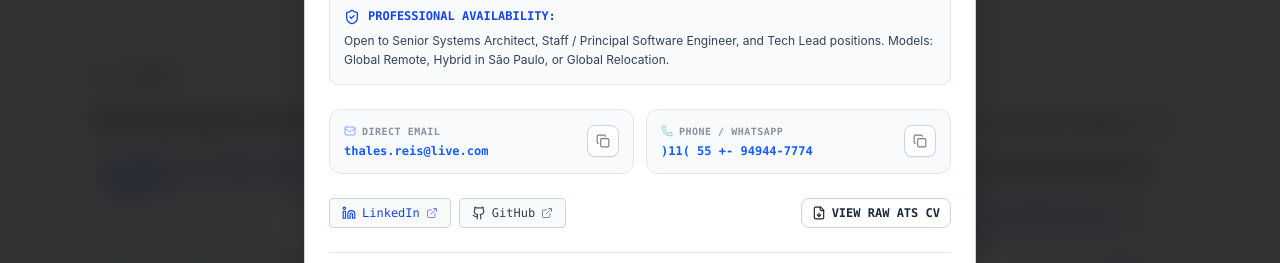
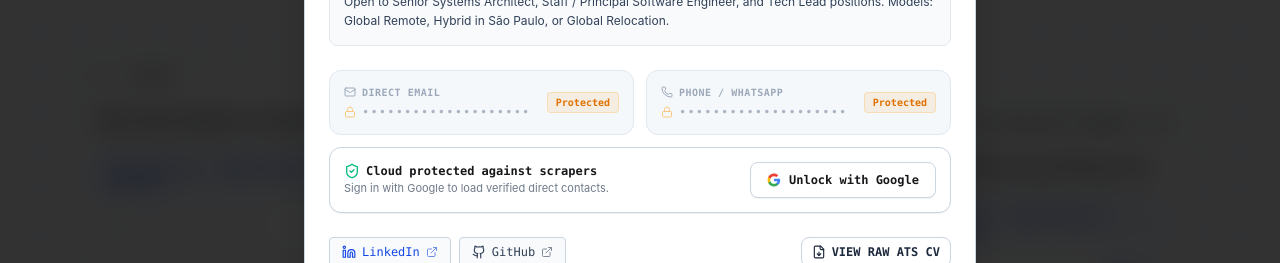
Before and after one commit to thaleseverardo/thales-everardo-cv, a React (Vite) app: page / in a window 1280 px wide. Both pictures are taken after a click on the button "HANDSHAKE". Shown: the part 213-476 px from the top of the page. Built offline with nearby package versions, Linux system fonts and the light colour scheme; no server answers.

Commit message:
feat: enhance contact protection and authentication features, integrating Firestore for secure data retrieval

```diff
--- a/src/components/molecules/AuthContactGate.tsx
+++ b/src/components/molecules/AuthContactGate.tsx
@@ -1,7 +1,7 @@
 import React, { useState } from 'react';
-import { Copy, Check, Mail, Phone } from 'lucide-react';
+import { Copy, Check, Mail, Phone, Lock, ShieldCheck, LogOut } from 'lucide-react';
+import { useAuth } from '../../hooks/useAuth';
 import { AppLanguage, AppTheme } from '../../types';
-import { PROFILE_DATA } from '../../data/curriculumData';
 
 interface AuthContactGateProps {
   language: AppLanguage;
@@ -9,26 +9,114 @@ interface AuthContactGateProps {
 }
 
 export const AuthContactGate: React.FC<AuthContactGateProps> = ({ language, theme }) => {
+  const { isAuthenticated, user, contact, signInWithGoogle, signOut } = useAuth();
   const [copiedField, setCopiedField] = useState<'email' | 'phone' | null>(null);
 
-  const email = PROFILE_DATA?.email || 'thales.everardo@gmail.com';
-  const phone = PROFILE_DATA?.phone || '+55 (11) 94944-7774';
+  const isPT = language === 'PT';
+  const email = contact?.email || '';
+  const phone = contact?.phone || '';
 
   const handleCopy = (text: string, field: 'email' | 'phone') => {
+    if (!text) return;
     navigator.clipboard.writeText(text);
     setCopiedField(field);
     setTimeout(() => setCopiedField(null), 2000);
   };
 
-  const isPT = language === 'PT';
+  if (!isAuthenticated) {
+    return (
+      <div data-nosnippet="true" className="space-y-3 select-none">
+        <div className="grid grid-cols-1 sm:grid-cols-2 gap-3">
+          <div
+            className={`p-3.5 rounded-xl border flex items-center justify-between ${
+              theme === 'dark'
+                ? 'bg-zinc-900/40 border-zinc-800/80 text-zinc-400'
+                : 'bg-slate-100/70 border-slate-200 text-slate-500'
+            }`}
+          >
+            <div className="min-w-0">
+              <div className="text-[10px] font-mono uppercase font-bold tracking-wider flex items-center gap-1.5 opacity-60">
+                <Mail className="w-3 h-3" />
+                <span>{isPT ? 'E-mail Direto' : 'Direct Email'}</span>
+              </div>
+              <div className="text-xs font-mono tracking-widest mt-1 opacity-50 flex items-center gap-1.5">
+                <Lock className="w-3 h-3 text-amber-500 shrink-0" />
+                <span>••••••••••••••••••••</span>
+              </div>
+            </div>
+            <span className="text-[10px] font-mono px-2 py-0.5 rounded bg-amber-500/10 text-amber-600 dark:text-amber-400 border border-amber-500/20 font-bold shrink-0">
+              {isPT ? 'Protegido' : 'Protected'}
+            </span>
+          </div>
+
+          <div
+            className={`p-3.5 rounded-xl border flex items-center justify-between ${
+              theme === 'dark'
+                ? 'bg-zinc-900/40 border-zinc-800/80 text-zinc-400'
+                : 'bg-slate-100/70 border-slate-200 text-slate-500'
+            }`}
+          >
+            <div className="min-w-0">
+              <div className="text-[10px] font-mono uppercase font-bold tracking-wider flex items-center gap-1.5 opacity-60">
+                <Phone className="w-3 h-3" />
+                <span>{isPT ? 'Telefone / WhatsApp' : 'Phone / WhatsApp'}</span>
+              </div>
+              <div className="text-xs font-mono tracking-widest mt-1 opacity-50 flex items-center gap-1.5">
+                <Lock className="w-3 h-3 text-amber-500 shrink-0" />
+                <span>••••••••••••••••••••</span>
+              </div>
+            </div>
+            <span className="text-[10px] font-mono px-2 py-0.5 rounded bg-amber-500/10 text-amber-600 dark:text-amber-400 border border-amber-500/20 font-bold shrink-0">
+              {isPT ? 'Protegido' : 'Protected'}
+            </span>
+          </div>
+        </div>
+
+        <div
+          className={`p-3.5 rounded-xl border flex flex-col sm:flex-row sm:items-center justify-between gap-3 ${
+            theme === 'dark'
+              ? 'bg-zinc-900/60 border-zinc-800 text-zinc-300'
+              : 'bg-white border-slate-300 text-slate-700 shadow-2xs'
+          }`}
+        >
+          <div className="space-y-0.5 text-xs">
+            <div className="font-mono font-bold flex items-center gap-1.5 text-zinc-900 dark:text-zinc-100">
+              <ShieldCheck className="w-4 h-4 text-emerald-500" />
+              <span>{isPT ? 'Proteção em nuvem contra robôs e spammers' : 'Cloud protected against scrapers'}</span>
+            </div>
+            <p className="text-[11px] opacity-70 font-sans">
+              {isPT
+                ? 'Autentique-se com Google para carregar os contatos diretos.'
+                : 'Sign in with Google to load verified direct contacts.'}
+            </p>
+          </div>
+
+          <button
+            type="button"
+            onClick={() => signInWithGoogle()}
+            className="h-9 px-4 rounded-lg text-xs font-mono font-bold bg-white text-zinc-900 hover:bg-slate-100 border border-slate-300 dark:bg-zinc-100 dark:text-zinc-900 dark:hover:bg-white shadow-2xs transition-colors shrink-0 flex items-center justify-center gap-2 cursor-pointer"
+          >
+            <svg className="w-3.5 h-3.5" viewBox="0 0 24 24">
+              <path fill="#4285F4" d="M22.56 12.25c0-.78-.07-1.53-.2-2.25H12v4.26h5.92c-.26 1.37-1.04 2.53-2.21 3.31v2.77h3.57c2.08-1.92 3.28-4.74 3.28-8.09z" />
+              <path fill="#34A853" d="M12 23c2.97 0 5.46-.98 7.28-2.66l-3.57-2.77c-.98.66-2.23 1.06-3.71 1.06-2.86 0-5.29-1.93-6.16-4.53H2.18v2.84C3.99 20.53 7.7 23 12 23z" />
+              <path fill="#FBBC05" d="M5.84 14.09c-.22-.66-.35-1.36-.35-2.09s.13-1.43.35-2.09V7.06H2.18C1.43 8.55 1 10.22 1 12s.43 3.45 1.18 4.94l2.85-2.22.81-.63z" />
+              <path fill="#EA4335" d="M12 5.38c1.62 0 3.06.56 4.21 1.64l3.15-3.15C17.45 2.09 14.97 1 12 1 7.7 1 3.99 3.47 2.18 7.06l3.66 2.84c.87-2.6 3.3-4.52 6.16-4.52z" />
+            </svg>
+            <span>{isPT ? 'Liberar com Google' : 'Unlock with Google'}</span>
+          </button>
+        </div>
+      </div>
+    );
+  }
 
   return (
+    <div data-nosnippet="true" className="space-y-2">
       <div className="grid grid-cols-1 sm:grid-cols-2 gap-3">
-      {/* E-MAIL DIRETO */}
+        {/* E-MAIL CARREGADO DA NUVEM */}
         <div
           className={`p-3.5 rounded-xl border flex items-center justify-between transition-colors ${
             theme === 'dark'
-            ? 'bg-zinc-900/50 border-zinc-800 text-zinc-200'
+              ? 'bg-zinc-900/60 border-zinc-800 text-zinc-200'
               : 'bg-slate-50 border-slate-200 text-slate-800'
           }`}
         >
@@ -41,13 +129,13 @@ export const AuthContactGate: React.FC<AuthContactGateProps> = ({ language, them
               href={`mailto:${email}`}
               className="text-xs font-mono font-semibold truncate block text-blue-600 dark:text-cyan-400 mt-1 hover:underline select-all"
             >
-            {email}
+              {email || 'Carregando...'}
             </a>
           </div>
           <button
             type="button"
             onClick={() => handleCopy(email, 'email')}
-          className={`p-2 rounded-lg border transition-colors shrink-0 ${
+            className={`p-2 rounded-lg border transition-colors shrink-0 cursor-pointer ${
               theme === 'dark'
                 ? 'bg-zinc-800 hover:bg-zinc-700 border-zinc-700 text-zinc-200'
                 : 'bg-white hover:bg-slate-100 border-slate-300 text-slate-800 shadow-2xs'
@@ -62,11 +150,11 @@ export const AuthContactGate: React.FC<AuthContactGateProps> = ({ language, them
           </button>
         </div>
 
-      {/* TELEFONE / WHATSAPP */}
+        {/* TELEFONE CARREGADO DA NUVEM */}
         <div
           className={`p-3.5 rounded-xl border flex items-center justify-between transition-colors ${
             theme === 'dark'
-            ? 'bg-zinc-900/50 border-zinc-800 text-zinc-200'
+              ? 'bg-zinc-900/60 border-zinc-800 text-zinc-200'
               : 'bg-slate-50 border-slate-200 text-slate-800'
           }`}
         >
@@ -76,18 +164,18 @@ export const AuthContactGate: React.FC<AuthContactGateProps> = ({ language, them
               <span>{isPT ? 'Telefone / WhatsApp' : 'Phone / WhatsApp'}</span>
             </div>
             <a
-            href="https://wa.me/5511949447774"
+              href={`https://wa.me/${phone.replace(/[^0-9]/g, '')}`}
               target="_blank"
               rel="noopener noreferrer"
               className="text-xs font-mono font-semibold truncate block text-blue-600 dark:text-cyan-400 mt-1 hover:underline select-all"
             >
-            {phone}
+              {phone || 'Carregando...'}
             </a>
           </div>
           <button
             type="button"
             onClick={() => handleCopy(phone, 'phone')}
-          className={`p-2 rounded-lg border transition-colors shrink-0 ${
+            className={`p-2 rounded-lg border transition-colors shrink-0 cursor-pointer ${
               theme === 'dark'
                 ? 'bg-zinc-800 hover:bg-zinc-700 border-zinc-700 text-zinc-200'
                 : 'bg-white hover:bg-slate-100 border-slate-300 text-slate-800 shadow-2xs'
@@ -102,5 +190,20 @@ export const AuthContactGate: React.FC<AuthContactGateProps> = ({ language, them
           </button>
         </div>
       </div>
+
+      <div className="flex items-center justify-between px-1 text-[11px] font-mono opacity-60 pt-1">
+        <span className="truncate">
+          {isPT ? 'Conectado como' : 'Verified as'} {user?.displayName || user?.email || 'Recruiter'}
+        </span>
+        <button
+          type="button"
+          onClick={() => signOut()}
+          className="hover:underline text-rose-500 flex items-center gap-1 shrink-0 ml-2 cursor-pointer"
+        >
+          <LogOut className="w-3 h-3" />
+          <span>{isPT ? 'Sair' : 'Sign out'}</span>
+        </button>
+      </div>
+    </div>
   );
 };
--- a/src/components/organisms/CLIOverlay.tsx
+++ b/src/components/organisms/CLIOverlay.tsx
@@ -181,7 +181,7 @@ export const CLIOverlay: React.FC<CLIOverlayProps> = ({
         onOpenContact();
         outputNode = (
           <div className="text-emerald-400 font-mono text-xs">
-            ⚡ Handshake modal initialized: Email {PROFILE_DATA.email} | Phone {PROFILE_DATA.phone}
+            ⚡ Handshake modal initialized: Contatos protegidos contra indexadores. Autentique-se no modal para visualizar.
           </div>
         );
         break;
--- a/src/components/organisms/HandshakeModal.tsx
+++ b/src/components/organisms/HandshakeModal.tsx
@@ -54,7 +54,7 @@ export const HandshakeModal: React.FC<HandshakeModalProps> = ({
   const handleSendDraft = (e: React.FormEvent) => {
     e.preventDefault();
     const defaultBody = t(language, 'handshake.defaultBody');
-    const mailtoUrl = `mailto:${PROFILE_DATA.email}?subject=${encodeURIComponent(
+    const mailtoUrl = `mailto:${isAuthenticated ? contact.email : 'contato@portfolio'}?subject=${encodeURIComponent(
       inquirySubject
     )}&body=${encodeURIComponent(inquiryNote || defaultBody)}`;
     window.location.href = mailtoUrl;
--- a/src/components/organisms/RawResumeModal.tsx
+++ b/src/components/organisms/RawResumeModal.tsx
@@ -18,6 +18,7 @@ import { CURRICULUM_NODES, PROFILE_DATA } from '../../data/curriculumData';
 import { playSound } from '../../utils/audio';
 import { AppLanguage, AppTheme } from '../../types';
 import { t, getNodeContent } from '../../i18n/translations';
+import { useAuth } from '../../hooks/useAuth';
 
 interface RawResumeModalProps {
   isOpen: boolean;
@@ -34,12 +35,16 @@ export const RawResumeModal: React.FC<RawResumeModalProps> = ({
   language: initialLanguage,
   theme,
 }) => {
+  const { isAuthenticated, contact, signInWithGoogle } = useAuth();
   const [activeLang, setActiveLang] = useState<AppLanguage>(initialLanguage);
   const [copied, setCopied] = useState(false);
   const [copiedLink, setCopiedLink] = useState(false);
   const [emailCopiedFeedback, setEmailCopiedFeedback] = useState(false);
   const [showDownloadMenu, setShowDownloadMenu] = useState(false);
   const [showShareMenu, setShowShareMenu] = useState(false);
+
+  const email = contact?.email || '';
+  const phone = contact?.phone || '';
 
   if (!isOpen) {
     if (showDownloadMenu) setShowDownloadMenu(false);
@@ -83,7 +88,7 @@ export const RawResumeModal: React.FC<RawResumeModalProps> = ({
     return `# Thales Everardo
 **${isPT ? PROFILE_DATA.titlePT : PROFILE_DATA.title}**
 
-📧 ${PROFILE_DATA.email} | 📱 ${PROFILE_DATA.phone} | 📍 ${isPT ? PROFILE_DATA.locationPT : PROFILE_DATA.location}
+📧 ${isAuthenticated ? email : '[Protected - Google Sign-In Required]'} | 📱 ${isAuthenticated ? phone : '[Protected - Google Sign-In Required]'} | 📍 ${isPT ? PROFILE_DATA.locationPT : PROFILE_DATA.location}
 🔗 [GitHub](${PROFILE_DATA.github}) | 🔗 [LinkedIn](${PROFILE_DATA.linkedin})
 
 ---
@@ -255,7 +260,7 @@ ${PROFILE_DATA.education.map((e) => `- **${isPT ? e.degreePT : e.degree}**, ${e.
             </div>
           </div>
 
-          {/* BOTÕES DE AÇÃO */}
+          {/* AÇÕES DE UTILIDADE */}
           <div className="flex items-center gap-2 shrink-0">
             <button
               onClick={handlePrint}
@@ -270,7 +275,7 @@ ${PROFILE_DATA.education.map((e) => `- **${isPT ? e.degreePT : e.degree}**, ${e.
               <Printer className="w-4 h-4" />
             </button>
 
-            {/* DOWNLOAD */}
+            {/* MENU DOWNLOAD */}
             <div className="relative">
               <button
                 onClick={() => {
@@ -326,7 +331,7 @@ ${PROFILE_DATA.education.map((e) => `- **${isPT ? e.degreePT : e.degree}**, ${e.
               )}
             </div>
 
-            {/* COMPARTILHAR */}
+            {/* MENU COMPARTILHAR */}
             <div className="relative">
               <button
                 onClick={() => {
@@ -431,7 +436,7 @@ ${PROFILE_DATA.education.map((e) => `- **${isPT ? e.degreePT : e.degree}**, ${e.
           </div>
         </div>
 
-        {/* CORPO DO CURRÍCULO */}
+        {/* CORPO DO CV */}
         <div
           className={`flex-1 overflow-y-auto p-5 sm:p-10 font-sans leading-relaxed text-sm print:p-0 print:text-black print:overflow-visible ${
             theme === 'dark' ? 'bg-zinc-950 text-zinc-200' : 'bg-white text-slate-800'
@@ -441,7 +446,7 @@ ${PROFILE_DATA.education.map((e) => `- **${isPT ? e.degreePT : e.degree}**, ${e.
           <div className="relative border-b-2 pb-5 mb-6 dark:border-zinc-800 border-slate-300 print:border-black">
             <button
               onClick={handleCopyMarkdown}
-              className="absolute top-0 right-0 p-1 text-slate-400 hover:text-slate-800 dark:text-zinc-500 dark:hover:text-zinc-200 transition-colors print:hidden focus:outline-none"
+              className="absolute top-0 right-0 p-1 text-slate-400 hover:text-slate-800 dark:text-zinc-500 dark:hover:text-zinc-200 transition-colors print:hidden focus:outline-none cursor-pointer"
               title={copied ? t(activeLang, 'resume.copied') : t(activeLang, 'resume.copy')}
               aria-label={t(activeLang, 'resume.copy')}
             >
@@ -454,21 +459,34 @@ ${PROFILE_DATA.education.map((e) => `- **${isPT ? e.degreePT : e.degree}**, ${e.
               {activeLang === 'PT' ? PROFILE_DATA.titlePT : PROFILE_DATA.title}
             </div>
 
-            {/* LINHA DE CONTATO DIRETA */}
-            <div className="flex flex-wrap items-center gap-x-4 gap-y-1.5 text-xs font-mono opacity-80 mt-3">
+            {/* LINHA DE CONTATO BLINDADA COM DATA-NOSNIPPET E CARREGADA DO FIRESTORE */}
+            <div data-nosnippet="true" className="flex flex-wrap items-center gap-x-4 gap-y-2 text-xs font-mono opacity-90 mt-3">
+              {isAuthenticated ? (
+                <>
                   <span className="flex items-center gap-1.5">
-                <Mail className="w-3.5 h-3.5 text-blue-600 dark:text-blue-400 shrink-0" />
-                <a href={`mailto:${PROFILE_DATA.email}`} className="hover:underline font-semibold">
-                  {PROFILE_DATA.email}
+                    <Mail className="w-3.5 h-3.5 text-blue-600 dark:text-cyan-400 shrink-0" />
+                    <a href={`mailto:${email}`} className="hover:underline font-semibold select-all">
+                      {email || 'Carregando...'}
                     </a>
                   </span>
                   <span className="opacity-40">•</span>
                   <span className="flex items-center gap-1.5">
-                <Phone className="w-3.5 h-3.5 text-blue-600 dark:text-blue-400 shrink-0" />
-                <a href="https://wa.me/5511949447774" target="_blank" rel="noopener noreferrer" className="hover:underline font-semibold">
-                  {PROFILE_DATA.phone}
+                    <Phone className="w-3.5 h-3.5 text-emerald-500 shrink-0" />
+                    <a href={`https://wa.me/${phone.replace(/[^0-9]/g, '')}`} target="_blank" rel="noopener noreferrer" className="hover:underline font-semibold select-all">
+                      {phone || 'Carregando...'}
                     </a>
                   </span>
+                </>
+              ) : (
+                <button
+                  type="button"
+                  onClick={() => signInWithGoogle()}
+                  className="inline-flex items-center gap-1.5 px-3 py-1 rounded-md border border-amber-500/30 bg-amber-500/10 text-amber-600 dark:text-amber-400 hover:bg-amber-500/20 font-semibold transition-colors focus:outline-none cursor-pointer select-none"
+                >
+                  <Mail className="w-3.5 h-3.5 shrink-0" />
+                  <span>{activeLang === 'PT' ? '🔒 Desbloquear e-mail e telefone com Google' : '🔒 Unlock email & phone with Google'}</span>
+                </button>
+              )}
               <span className="opacity-40">•</span>
               <span className="flex items-center gap-1.5">
                 <MapPin className="w-3.5 h-3.5 text-rose-500 shrink-0" />
--- a/src/data/curriculumData.ts
+++ b/src/data/curriculumData.ts
@@ -1,4 +1,3 @@
-import { getDecodedEmail, getDecodedPhone } from '../utils/contactSecurity';
 import { ArchitectureNode, ProfileLens } from '../types';
 
 export const PROFILE_LENSES_CONFIG: Record<
--- a/src/services/firebaseAuth.ts
+++ b/src/services/firebaseAuth.ts
@@ -1,18 +1,13 @@
-/**
- * Firebase Auth Service Real (Google OAuth)
- * Executa signInWithPopup real abrindo o diálogo de autenticação de contas do Google.
- */
-
 import { initializeApp, getApps, getApp } from 'firebase/app';
 import {
   getAuth,
   signInWithPopup,
   GoogleAuthProvider,
-  GithubAuthProvider,
   signOut,
   onAuthStateChanged,
   User,
 } from 'firebase/auth';
+import { getFirestore, doc, getDoc } from 'firebase/firestore';
 
 export interface AuthUser {
   uid: string;
@@ -22,7 +17,11 @@ export interface AuthUser {
   provider: string;
 }
 
-// Configuração lida do arquivo .env.local
+export interface ContactData {
+  email: string;
+  phone: string;
+}
+
 const firebaseConfig = {
   apiKey: import.meta.env.VITE_FIREBASE_API_KEY || '',
   authDomain: import.meta.env.VITE_FIREBASE_AUTH_DOMAIN || '',
@@ -33,10 +32,10 @@ const firebaseConfig = {
 };
 
 const isConfigured = Boolean(firebaseConfig.apiKey && firebaseConfig.authDomain);
+const app = getApps().length > 0 ? getApp() : (isConfigured ? initializeApp(firebaseConfig) : null);
 
-// Inicialização segura do Firebase (Singleton)
-const app = getApps().length > 0 ? getApp() : (isConfigured ? initializeApp(firebaseConfig) : null);
-const auth = app ? getAuth(app) : null;
+export const auth = app ? getAuth(app) : null;
+export const db = app ? getFirestore(app) : null;
 
 type AuthListener = (user: AuthUser | null) => void;
 const listeners: Set<AuthListener> = new Set();
@@ -53,7 +52,6 @@ function mapFirebaseUser(user: User | null): AuthUser | null {
   };
 }
 
-// Observador real de estado da sessão do Firebase
 if (auth) {
   onAuthStateChanged(auth, (user) => {
     currentUser = mapFirebaseUser(user);
@@ -67,65 +65,22 @@ export function subscribeToAuth(callback: AuthListener): () => void {
   return () => listeners.delete(callback);
 }
 
-/**
- * Dispara a janela real de login do Google (OAuth Popup)
- */
 export async function signInWithGoogle(): Promise<AuthUser> {
   if (!isConfigured || !auth) {
-    const errorMsg =
-      '⚠️ Firebase não configurado!\n\nPara o login real do Google funcionar:\n1. Acesse https://console.firebase.google.com\n2. Crie um projeto e ative "Authentication > Google"\n3. Preencha as chaves no arquivo .env.local';
-    alert(errorMsg);
-    throw new Error('Firebase Auth keys missing in .env.local');
+    alert('Configuração do Firebase ausente no .env.local.');
+    throw new Error('Firebase Auth not configured');
   }
 
   const provider = new GoogleAuthProvider();
   provider.setCustomParameters({ prompt: 'select_account' });
 
-  try {
   const result = await signInWithPopup(auth, provider);
   const user = mapFirebaseUser(result.user);
-    if (!user) throw new Error('Falha ao processar usuário.');
+  if (!user) throw new Error('Falha ao autenticar usuário.');
   currentUser = user;
   return user;
-  } catch (error: any) {
-    if (error.code === 'auth/popup-closed-by-user') {
-      console.warn('Login cancelado pelo usuário.');
-    } else {
-      console.error('Erro no Google Sign-In:', error);
-      alert(`Erro na autenticação: ${error.message}`);
-    }
-    throw error;
-  }
 }
 
-/**
- * Dispara a janela real de login do GitHub (OAuth Popup)
- */
-export async function signInWithGithub(): Promise<AuthUser> {
-  if (!isConfigured || !auth) {
-    alert('Configure o GitHub Provider no console do Firebase e adicione as chaves no .env.local.');
-    throw new Error('Firebase Auth keys missing');
-  }
-
-  const provider = new GithubAuthProvider();
-  try {
-    const result = await signInWithPopup(auth, provider);
-    const user = mapFirebaseUser(result.user);
-    if (!user) throw new Error('Falha ao processar usuário.');
-    currentUser = user;
-    return user;
-  } catch (error: any) {
-    if (error.code !== 'auth/popup-closed-by-user') {
-      console.error('Erro no GitHub Sign-In:', error);
-      alert(`Erro na autenticação: ${error.message}`);
-    }
-    throw error;
-  }
-}
-
-/**
- * Encerra a sessão real do Firebase
- */
 export async function signOutUser(): Promise<void> {
   if (auth) {
     await signOut(auth);
@@ -135,20 +90,23 @@ export async function signOutUser(): Promise<void> {
 }
 
 /**
- * Libera os dados protegidos apenas para usuários autenticados via Firebase
+ * Consulta autenticada ao Cloud Firestore
  */
-export function getAuthorizedContact(user: AuthUser | null) {
-  if (!user) {
+export async function fetchProtectedContact(user: AuthUser | null): Promise<ContactData | null> {
+  if (!user || !db) return null;
+
+  try {
+    const snap = await getDoc(doc(db, 'portfolio', 'contacts'));
+    if (snap.exists()) {
+      const data = snap.data();
       return {
-      email: '[Acesso Restrito - Faça Login com Google]',
-      phone: '[Acesso Restrito - Faça Login com Google]',
-      isLocked: true,
+        email: data.email || '',
+        phone: data.phone || '',
       };
     }
+  } catch (error) {
+    console.error('Erro ao buscar contatos protegidos no Firestore:', error);
+  }
 
-  return {
-    email: 'thales.everardo@gmail.com',
-    phone: '+55 (11) 94944-7774',
-    isLocked: false,
-  };
+  return null;
 }
```
Also changed, not shown: src/hooks/useAuth.ts (+12 -7 lines), src/utils/contactSecurity.ts (deleted, +0 -38 lines). Lines whose indentation alone changed are shown as unchanged.
